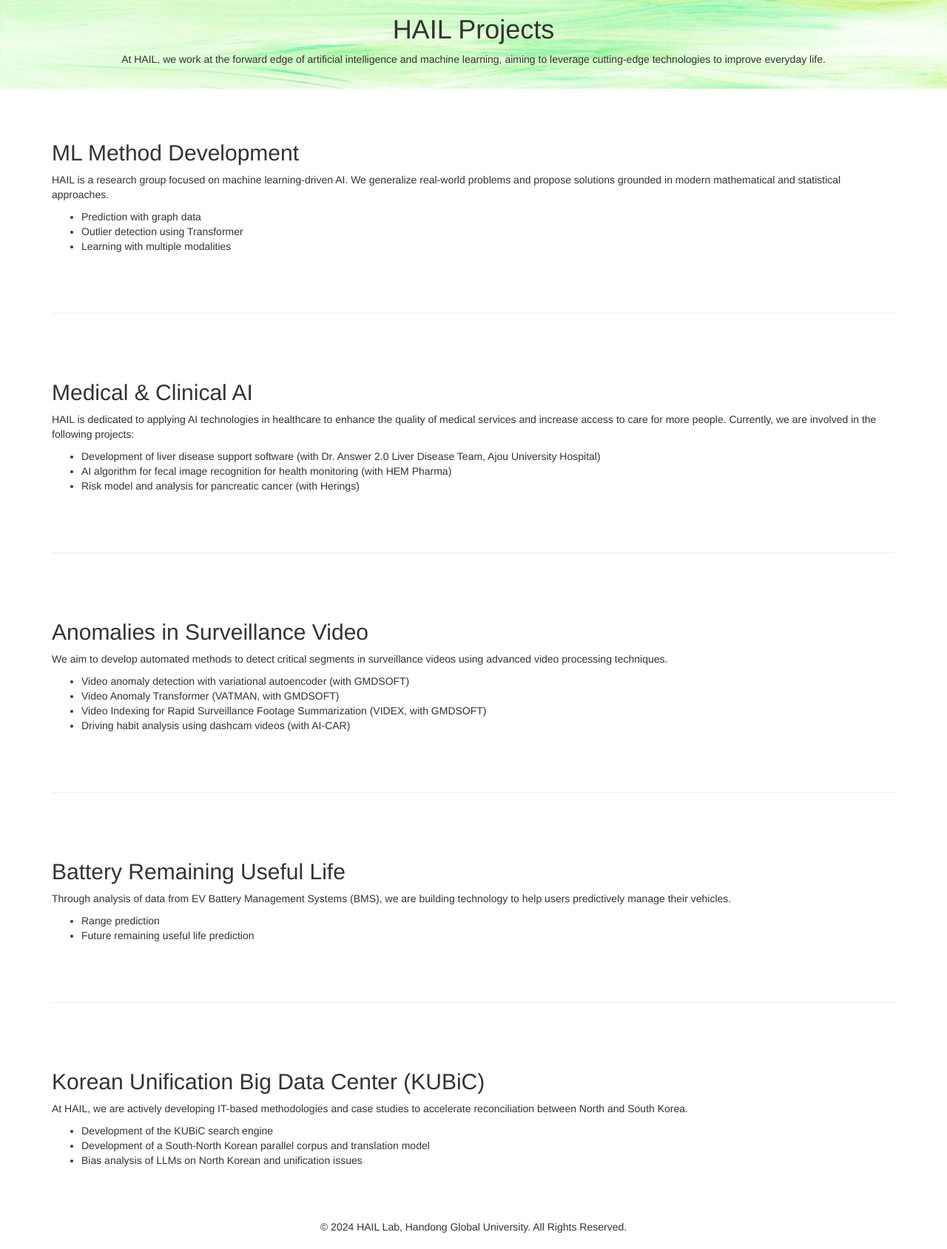
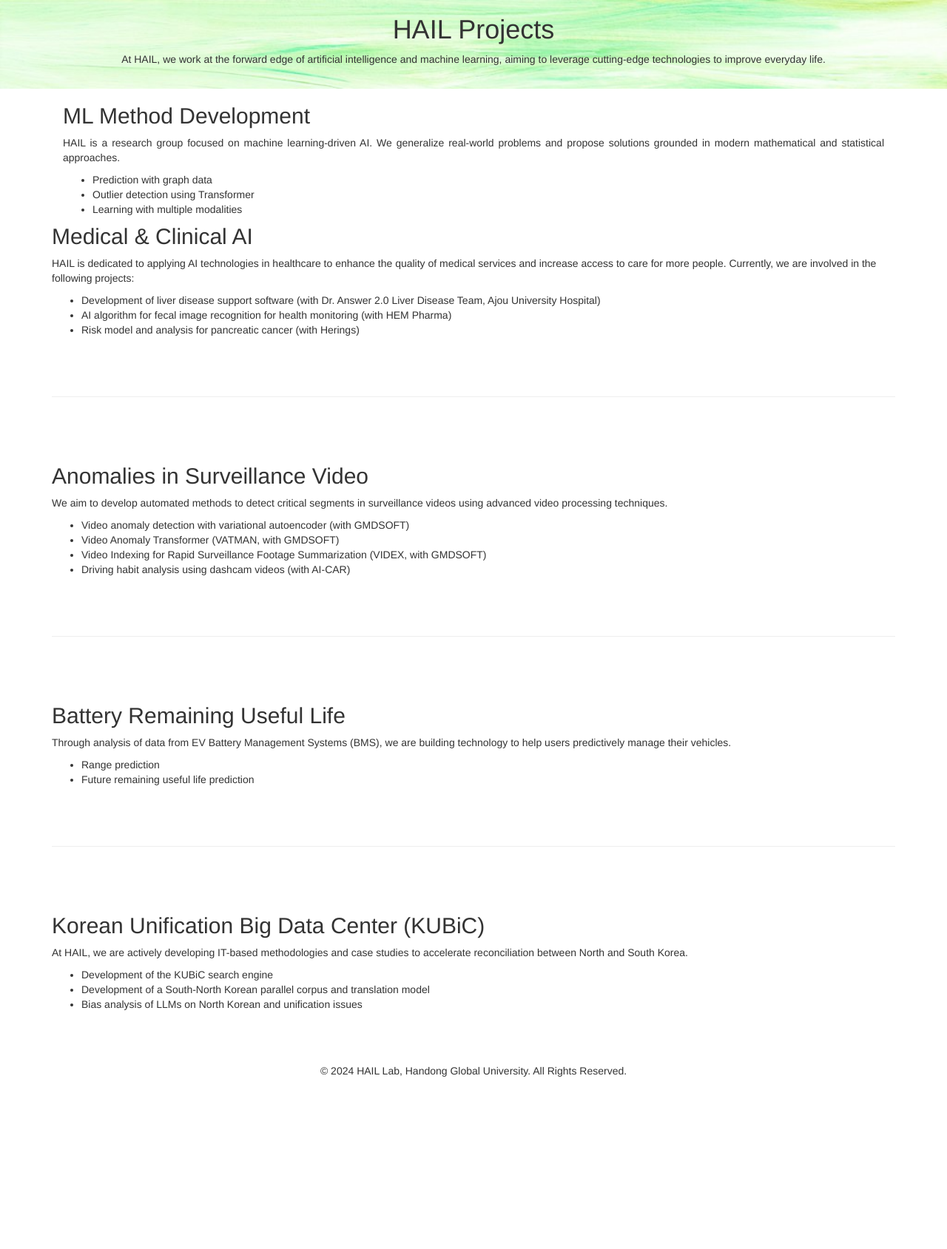
Before and after one commit to nth221/nth221.github.io, a Jekyll site: the page pages/projects.html, which Jekyll copies as it is, in a window 1280 px wide. Shown: the whole page at 74% size. Built offline with Jekyll 4.4.1, drawn with Linux system fonts in a browser that asks for light colours; nearby versions of some CDN libraries; library files that are not in the unit come from our copies; after the commit the page ends 1478 px from its top, so only the background shows below that.

Commit message:
modified:   pages/projects.html

```diff
--- a/pages/projects.html
+++ b/pages/projects.html
@@ -11,14 +11,14 @@
 <body>
 
     <header class="project-header">
-        <div class="container text-center">
+        <div class="col-lg-12 text-center">
             <h1>HAIL Projects</h1>
             <p>At HAIL, we work at the forward edge of artificial intelligence and machine learning, aiming to leverage cutting-edge technologies to improve everyday life.</p>
         </div>
     </header>
 
     <main class="container">
-        <section class="projects">
+        <section class="col-lg-12 text-justify">
             <h2>ML Method Development</h2>
             <p>HAIL is a research group focused on machine learning-driven AI. We generalize real-world problems and propose solutions grounded in modern mathematical and statistical approaches.</p>
             <ul>
```
